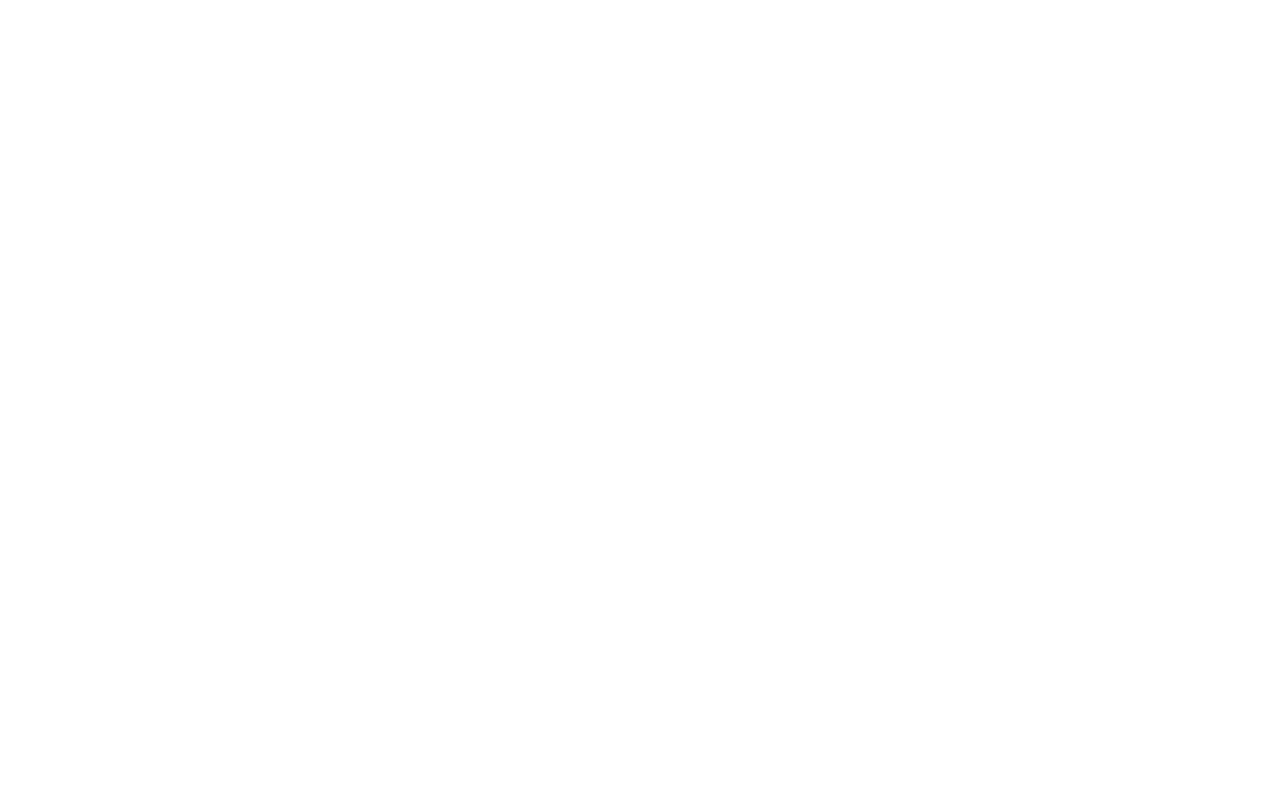
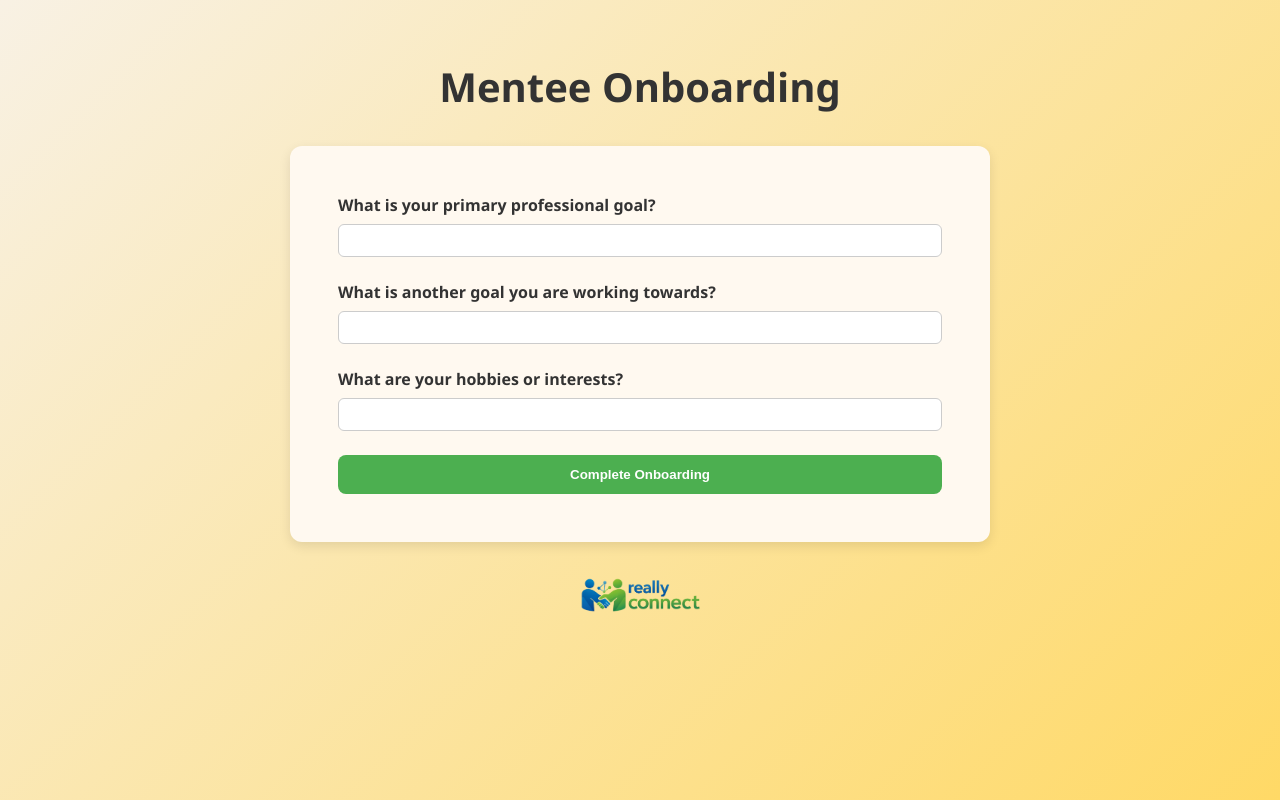
Before and after one commit to GustavoBelaunde2004/colorstackwinterhack2025-ReallyConnect, a React (Vite) app in the folder frontend/: page /signup/mentee in a window 1280 px wide. Before the commit this address had no page. Built offline with nearby package versions, Linux system fonts and the light colour scheme.

Commit message:
onboarding questionaire pages

```diff
--- a/frontend/src/App.css
+++ b/frontend/src/App.css
@@ -287,6 +287,91 @@
   transition: transform 0.3s ease;
 }
 
+
+/* Onboarding page styling */
+.onboarding-page {
+  display: flex;
+  flex-direction: column;
+  align-items: center;
+  padding: 2rem;
+  min-height: 100vh;
+  background: linear-gradient(135deg, #f8f1e4, #ffd966);
+  font-family: 'Segoe UI', Tahoma, Geneva, Verdana, sans-serif;
+  color: #333;
+}
+
+.onboarding-page h1 {
+  font-size: 2rem;
+  margin-bottom: 2rem;
+}
+
+.onboarding-form {
+  display: flex;
+  flex-direction: column;
+  gap: 1.5rem;
+  width: 90%;
+  max-width: 400px;
+  background: #fff9f0;
+  padding: 2rem;
+  border-radius: 12px;
+  box-shadow: 0 4px 12px rgba(0, 0, 0, 0.1);
+}
+
+.onboarding-form label {
+  display: flex;
+  flex-direction: column;
+  font-weight: 600;
+  gap: 0.5rem;
+}
+
+.onboarding-form input {
+  padding: 0.5rem;
+  border-radius: 6px;
+  border: 1px solid #ccc;
+}
+
+.submit-btn {
+  background-color: #4caf50;
+  color: #fff;
+  padding: 0.75rem;
+  border-radius: 8px;
+  border: none;
+  font-weight: 600;
+  cursor: pointer;
+  transition: background 0.3s;
+}
+
+.submit-btn:hover {
+  background-color: #3e8e41;
+}
+
+.onboarding-logo {
+  margin-top: 2rem;
+  width: 120px;
+  height: auto;
+}
+
+/* Mobile responsive adjustments */
+@media (min-width: 600px) {
+  .onboarding-form {
+    max-width: 500px;
+    padding: 2.5rem;
+  }
+}
+
+@media (min-width: 900px) {
+  .onboarding-form {
+    max-width: 700px;
+    padding: 3rem;
+  }
+
+  .onboarding-page h1 {
+    font-size: 2.5rem;
+  }
+}
+
+
+
 /* ---------- MOBILE ROLE CARDS ---------- */
 @media (max-width: 600px) {
   .role-card-container {
--- a/frontend/src/App.jsx
+++ b/frontend/src/App.jsx
@@ -4,8 +4,14 @@
 import Landing from "./pages/Landing";
 import SignIn from "./pages/SignIn";
 import SignUp from "./pages/SignUp";
+
+import MentorOnboarding from "./pages/MentorOnboarding";
+import MenteeOnboarding from "./pages/MenteeOnboarding";
+
 import AppHome from "./pages/AppHome";
 import Matches from "./pages/Matches";
+import Messages from "./pages/Messages";
+
 import Profile from "./pages/Profile";
 
 function App() {
@@ -17,9 +23,14 @@
         <Route path="/signin" element={<SignIn />} />
         <Route path="/signup" element={<SignUp />} />
 
+        {/* Onboarding flows */}
+        <Route path="/signup/mentor" element={<MentorOnboarding />} />
+        <Route path="/signup/mentee" element={<MenteeOnboarding />} />
+
         {/* Post-auth App */}
         <Route path="/app/home" element={<AppHome />} />
         <Route path="/app/matches" element={<Matches />} />
+        <Route path="/app/messages" element={<Messages />} />
         <Route path="/app/profile" element={<Profile />} />
       </Routes>
     </BrowserRouter>
--- a/frontend/src/components/Card.jsx
+++ b/frontend/src/components/Card.jsx
@@ -3,7 +3,7 @@
 const Card = (props) => {
   return (
     <>
-      <div className="card">
+      <div className="card" onClick={props.onClick}>
         <img src={props.image} alt={props.title} />
         <h2>{props.title}</h2>
       </div>
--- a/frontend/src/pages/Matches.jsx
+++ b/frontend/src/pages/Matches.jsx
@@ -1,5 +1,7 @@
 import MobileNav from "../components/MobileNav";
 import "../App.css";
+
+import profile from "../assets/JamesWright.jpg";
 
 const Matches = () => {
   return (
@@ -9,7 +11,7 @@
       <div className="match-list">
         <a className="match-message" href="/app/matches/messages">
           <div className="match-item">
-            <img src="../assets/JamesWright.jpg" alt="Match" />
+            <img src={profile} alt="Match" />
             <div>
               <h4>James Wright</h4>
               <p>Tap to message</p>
--- /dev/null
+++ b/frontend/src/pages/MenteeOnboarding.jsx
@@ -0,0 +1,72 @@
+// src/pages/MenteeOnboarding.js
+import { useState } from "react";
+import { useNavigate } from "react-router-dom";
+import "../App.css";
+
+import logo from "../assets/logo.png";
+
+const MenteeOnboarding = () => {
+  const navigate = useNavigate();
+  const [answers, setAnswers] = useState({
+    goal1: "",
+    goal2: "",
+    hobby: "",
+  });
+
+  const handleChange = (e) => {
+    setAnswers({ ...answers, [e.target.name]: e.target.value });
+  };
+
+  const handleSubmit = (e) => {
+    e.preventDefault();
+    localStorage.setItem("menteeOnboarding", JSON.stringify(answers));
+    navigate("/app/home"); // Navigate to app home
+  };
+
+  return (
+    <div className="onboarding-page">
+      <h1>Mentee Onboarding</h1>
+      <form onSubmit={handleSubmit} className="onboarding-form">
+        <label>
+          What is your primary professional goal?
+          <input
+            type="text"
+            name="goal1"
+            value={answers.goal1}
+            onChange={handleChange}
+            required
+          />
+        </label>
+
+        <label>
+          What is another goal you are working towards?
+          <input
+            type="text"
+            name="goal2"
+            value={answers.goal2}
+            onChange={handleChange}
+            required
+          />
+        </label>
+
+        <label>
+          What are your hobbies or interests?
+          <input
+            type="text"
+            name="hobby"
+            value={answers.hobby}
+            onChange={handleChange}
+            required
+          />
+        </label>
+
+        <button type="submit" className="submit-btn">
+          Complete Onboarding
+        </button>
+      </form>
+      <img src={logo} alt="Logo" className="onboarding-logo" />
+    </div>
+  );
+};
+
+export default MenteeOnboarding;
--- /dev/null
+++ b/frontend/src/pages/MentorOnboarding.jsx
@@ -0,0 +1,71 @@
+// src/pages/MentorOnboarding.js
+import { useState } from "react";
+import { useNavigate } from "react-router-dom";
+import "../App.css";
+import logo from "../assets/logo.png";
+
+const MentorOnboarding = () => {
+  const navigate = useNavigate();
+  const [answers, setAnswers] = useState({
+    expertise: "",
+    adviceArea: "",
+    hobby: "",
+  });
+
+  const handleChange = (e) => {
+    setAnswers({ ...answers, [e.target.name]: e.target.value });
+  };
+
+  const handleSubmit = (e) => {
+    e.preventDefault();
+    localStorage.setItem("mentorOnboarding", JSON.stringify(answers));
+    navigate("/app/home"); // Navigate to app home
+  };
+
+  return (
+    <div className="onboarding-page">
+      <h1>Mentor Onboarding</h1>
+      <form onSubmit={handleSubmit} className="onboarding-form">
+        <label>
+          What is your area of expertise?
+          <input
+            type="text"
+            name="expertise"
+            value={answers.expertise}
+            onChange={handleChange}
+            required
+          />
+        </label>
+
+        <label>
+          Which areas do you provide guidance in?
+          <input
+            type="text"
+            name="adviceArea"
+            value={answers.adviceArea}
+            onChange={handleChange}
+            required
+          />
+        </label>
+
+        <label>
+          What are your hobbies or interests?
+          <input
+            type="text"
+            name="hobby"
+            value={answers.hobby}
+            onChange={handleChange}
+            required
+          />
+        </label>
+
+        <button type="submit" className="submit-btn">
+          Complete Onboarding
+        </button>
+      </form>
+      <img src={logo} alt="Logo" className="onboarding-logo" />
+    </div>
+  );
+};
+
+export default MentorOnboarding;
--- a/frontend/src/pages/AppHome.jsx
+++ b/frontend/src/pages/Messages.jsx
@@ -1,24 +1,23 @@
-import ProfileCard from "../components/ProfileCard";
 import MobileNav from "../components/MobileNav";
+import "../App.css";
+import { useNavigate } from "react-router-dom";
 
-const mockProfiles = [
-  {
-    name: "Sarah Kim",
-    bio: "Product Manager • 6 yrs experience",
-    image: "../assets/sarah.jpg",
-  },
-];
+const Messages = () => {
+  const navigation = useNavigate();
 
-const AppHome = () => {
   return (
-    <div className="app-home-page">
-      {mockProfiles.map((p, i) => (
-        <ProfileCard key={i} {...p} className="profile-card" />
-      ))}
+    <div className="matches-page">
+      <p onClick={() => navigation("/matches")}>Back</p>
+      <h2>Profile</h2>
 
+      <input
+        type="text"
+        placeholder="Search messages..."
+        className="message-search"
+      />
       <MobileNav />
     </div>
   );
 };
 
-export default AppHome;
+export default Messages;
--- a/frontend/src/pages/SignUp.jsx
+++ b/frontend/src/pages/SignUp.jsx
@@ -1,5 +1,6 @@
 import Breadcrumb from "../components/BreadCrumb";
 import { useNavigate } from "react-router-dom";
+
 import Card from "../components/Card";
 import mentorImg from "../assets/mentor.webp";
 import menteeImg from "../assets/mentee.jpg";
@@ -19,13 +20,19 @@
           <Card
             title="Mentor"
             image={mentorImg}
-            onClick={() => navigate("/signup/mentor")}
+            onClick={() => {
+              localStorage.setItem("userRole", "mentor");
+              navigate("/signup/mentor");
+            }}
           />
 
           <Card
             title="Mentee"
             image={menteeImg}
-            onClick={() => navigate("/signup/mentee")}
+            onClick={() => {
+              localStorage.setItem("userRole", "mentee");
+              navigate("/signup/mentee");
+            }}
           />
         </div>
       </div>
```
